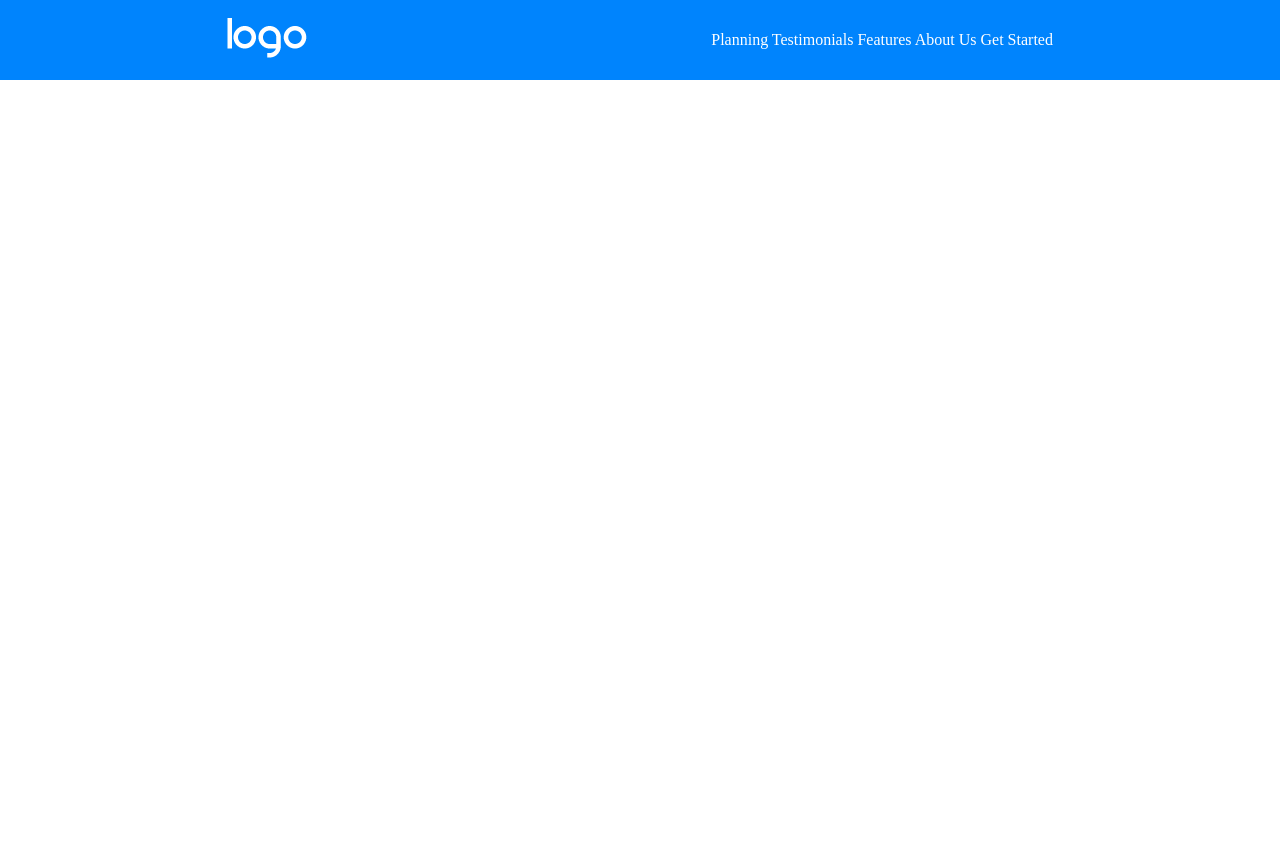
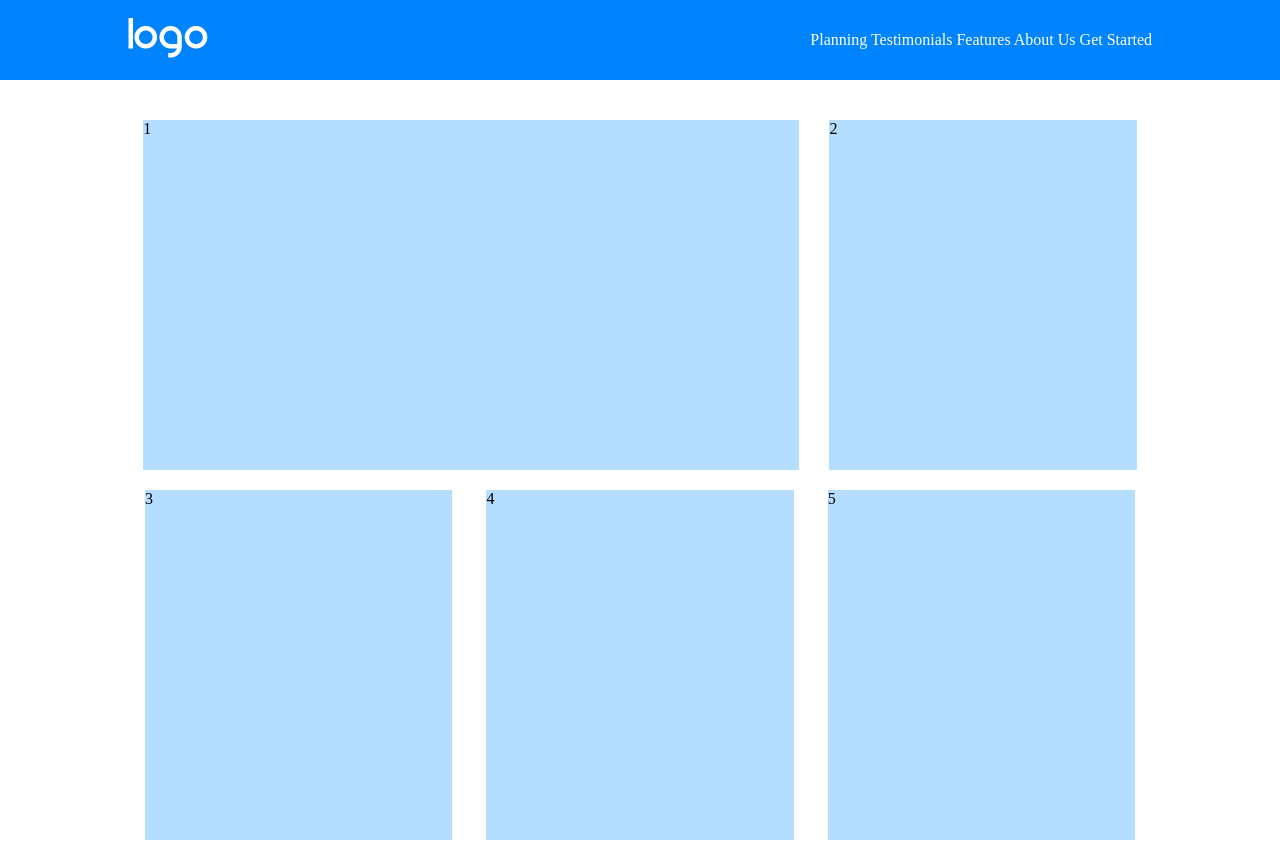
Before and after one commit to GiacomoArena/htmlcss-responsive-layout, a plain HTML site: page index.html in a window 1280 px wide. Shown: the top 843 px of the page. Before the commit the page ends 800 px from the top, so only its background shows below. Drawn offline with Linux system fonts and the light colour scheme.

Commit message:
make layout in the 2° section

```diff
--- a/css/style.css
+++ b/css/style.css
@@ -5,7 +5,9 @@
 }
 
 /* GENERAL RULES */
-
+.d-wrap{
+  flex-wrap: wrap;
+}
 .d-flex{
   display: flex;
 }
@@ -17,11 +19,13 @@ a{
 
 
 
+
 /* HEADER RULES  */
 .menu-bar{
+  position: fixed;
   justify-content: space-between;
   align-items: center;
-  padding: 0 25px;
+  padding: 0 30px;
   width: 100%;
   height: 80px;
   background-color: #0084FD;
@@ -36,9 +40,93 @@ a{
 }
 
 
+/* MAIN RULES */
+main{
+  padding-top: 80px;
+  margin-bottom: 80px;
+}
+
+.container{
+  max-width: 1300px;
+  width: 85%;
+  height: 100%;
+  margin: 40px auto;
+}
+
+.card-big{
+  margin-bottom: 20px;
+  width: 100%;
+  height: 500px;
+  background-color: #B5DDFF;
+}
+.card{
+  margin-bottom: 20px;
+  width: 100%;
+  height: 300px;
+  background-color: #B5DDFF;
+}
+
+section.viola{
+  background-color: #9593E6;
+  width: 100%;
+  height: 100%;
+  justify-content: center;
+}
+
+.strategic-planning{
+  width: 100%;
+  flex-direction: column;
+  align-items: center;
+}
+
+
+.strategic-planning img{
+  width: 85%;
+}
+
+.app-development{
+  width: 100%;
+  flex-direction: column;
+  align-items: center;
+}
+.app-development img{
+  width: 85%;
+}
+
+
+
+
 /* MEDIA QUERY PROPRETY */
 
-@media screen and (min-width:810px) {
+@media screen and (min-width:570px){
+
+  .container{
+    width: 95%;
+  }
+  .card-big{
+    width: 64%;
+    height: 550px;
+    background-color: #B5DDFF;
+  }
+  .card.long-card{
+    height: 550px;
+  }
+  .card{
+
+    width: 30%;
+    height: 350px;
+    background-color: #B5DDFF;
+  }
+  .box-card{
+    justify-content: space-around;
+  }
+}
+
+
+
+
+@media screen and (min-width:768px) {
+  /* header rules */
   .menu-burger{
     display: none;
   }
@@ -48,7 +136,41 @@ a{
   }
 
   .menu-bar{
+    padding: 0px 10%;
+  }
+  /* //header rules //*/
+
+  /* main rules */
+
+  .container{
+    width: 80%;
+    margin: 40px auto;
+  }
+
+  .card-big{
+    width: 64%;
+    height: 350px;
+    background-color: #B5DDFF;
+  }
+  .card.long-card{
+    width: 30%;
+    height: 350px;
+  }
+  .card{
+
+    width: 30%;
+    height: 350px;
+    background-color: #B5DDFF;
+  }
+  .box-card{
     justify-content: space-around;
   }
 
+
+
+
+  /*\\\ main rules\\\ */
+
+
+
 }
--- a/index.html
+++ b/index.html
@@ -21,6 +21,7 @@
       </div>
 
       <div class="button-right">
+        <!-- daremo al menu bar link il display none e non appena arriveremo alla grandezza per il desktop layout diventerà dispay block e il menu burger display none  -->
         <span class="menu-burger"><i class="fa-solid fa-bars"></i></span>
         <div class="menu-bar-link">
           <a href="#">Planning</a>
@@ -35,10 +36,37 @@
 
   </header>
 
+  <main>
+
+    <section class="container ">
+      <div class="box-card d-flex d-wrap">
+        <div class="card-big">1</div>
+        <div class="card long-card">2</div>
+        <div class="card">3</div>
+        <div class="card">4</div>
+        <div class="card">5</div>
+      </div>
+    </section>
+<!-- inizio container viola -->
+    <section class="viola container ">
+
+      <div class="strategic-planning d-flex">
+        <img src="img/planning1.png" alt="">
+        <span>
+          <h2>Strategic Planning</h2>
+          <p>Lorem ipsum dolor sit amet consectetur adipisicing elit. Autem excepturi reprehenderit iusto quia error eos, tempora architecto expedita porro ex ab fuga assumenda debitis doloribus libero aliquam, fugiat officiis nulla.</p>
+        </span>
+      </div>
 
 
-
-  <main>
+      <div class="app-development d-flex">
+        <img src="img/planning2.png" alt="">
+        <span>
+          <h3>App Development</h3>
+          <p>Lorem ipsum dolor sit amet consectetur adipisicing elit. Autem excepturi reprehenderit iusto quia error eos, tempora architecto expedita porro ex ab fuga assumenda debitis doloribus libero aliquam, fugiat officiis nulla.</p>
+        </span>
+      </div>
+    </section>
 
   </main>
 
```
